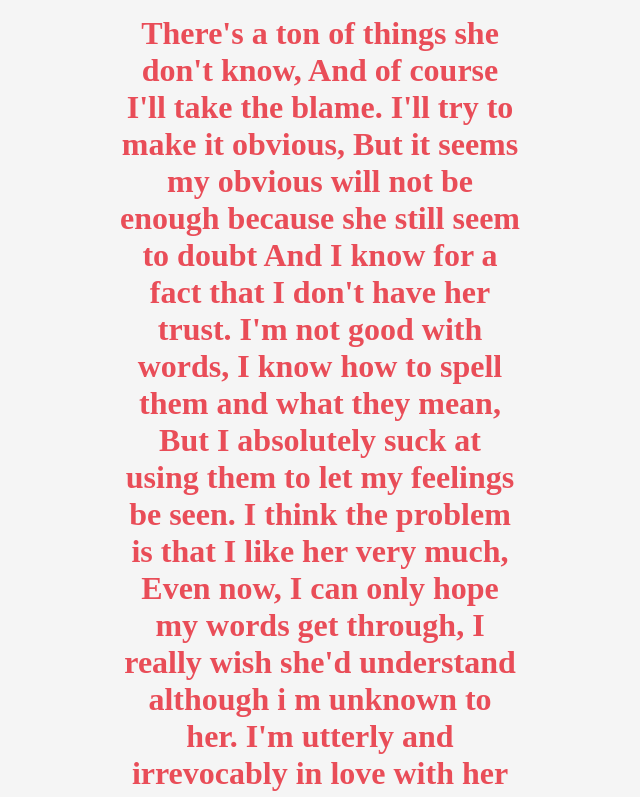
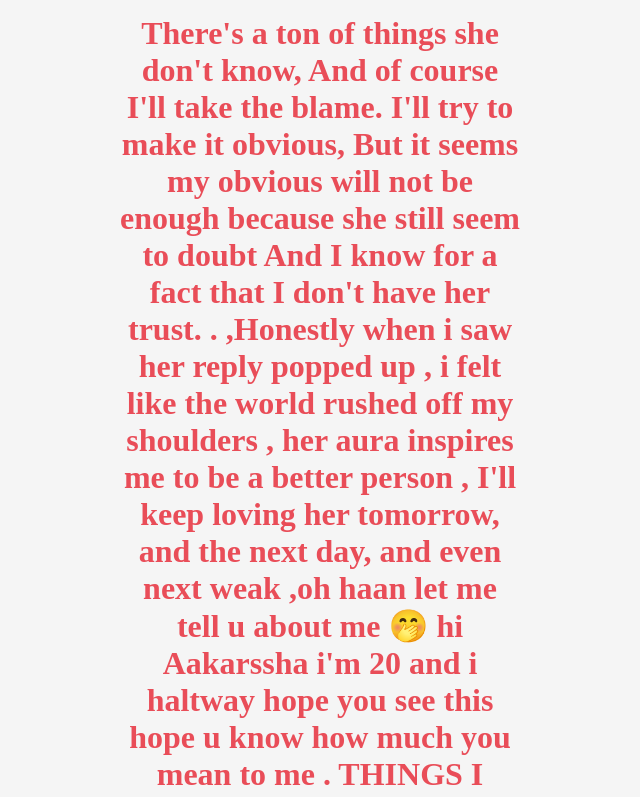
Before and after one commit to Laudalassan123/Aakarssha, a plain HTML site: page index.html in a window 1280 px wide. Shown: the top 797 px of the page, without its empty margins (320-960 px from the left). Drawn offline with Linux system fonts and the light colour scheme.

Commit message:
Update index.html

```diff
--- a/index.html
+++ b/index.html
@@ -8,7 +8,10 @@
 </head>
 <body>
     <div class="wrapper">
-        <h2 class="question">There's a ton of things she don't know, And of course I'll take the blame. I'll try to make it obvious, But it seems my obvious will not be enough because she still seem to doubt And I know for a fact that I don't have her trust. I'm not good with words, I know how to spell them and what they mean, But I absolutely suck at using them to let my feelings be seen. I think the problem is that I like her very much, Even now, I can only hope my words get through, I really wish she'd understand although i m unknown to her. I'm utterly and irrevocably in love with her .when i saw her reply, it felt like fireworks , I'll keep loving her tomorrow, and the next day, and even next weak.
+        <h2 class="question">There's a ton of things she don't know, And of course I'll take the blame. I'll try to make it obvious, But it seems my obvious will not be enough because she still seem to doubt And I know for a fact that I don't have her trust. . ,Honestly when i saw her reply popped up , i felt like the world rushed off my shoulders , her aura inspires me to be a better person , I'll keep loving her tomorrow, and the next day, and even next weak ,oh haan let me tell u about me 🤭 hi Aakarssha i'm 20 and i haltway hope you see this hope u know how much you mean to me .
+            THINGS I LIKE - Rainy nights, letters, the smell of old books, hoodies, making others happy , i love all this things but mainly i just love you if being honest ,
+            i want to write so much about my thoughts but apparently i can't .
+
             Will Aakarssha like me?</h2>
         <img class="gif" alt="gif" src="https://media3.giphy.com/media/v1.Y2lkPTc5MGI3NjExdWRidjk2anRoOW82NnlkY3ExczFuNzMxY2lrNjdseTE1NG1lZGhxaSZlcD12MV9pbnRlcm5hbF9naWZfYnlfaWQmY3Q9Zw/xshB5aELDTtBATyz6T/giphy.gif" />
         <div class="btn-group">
```
